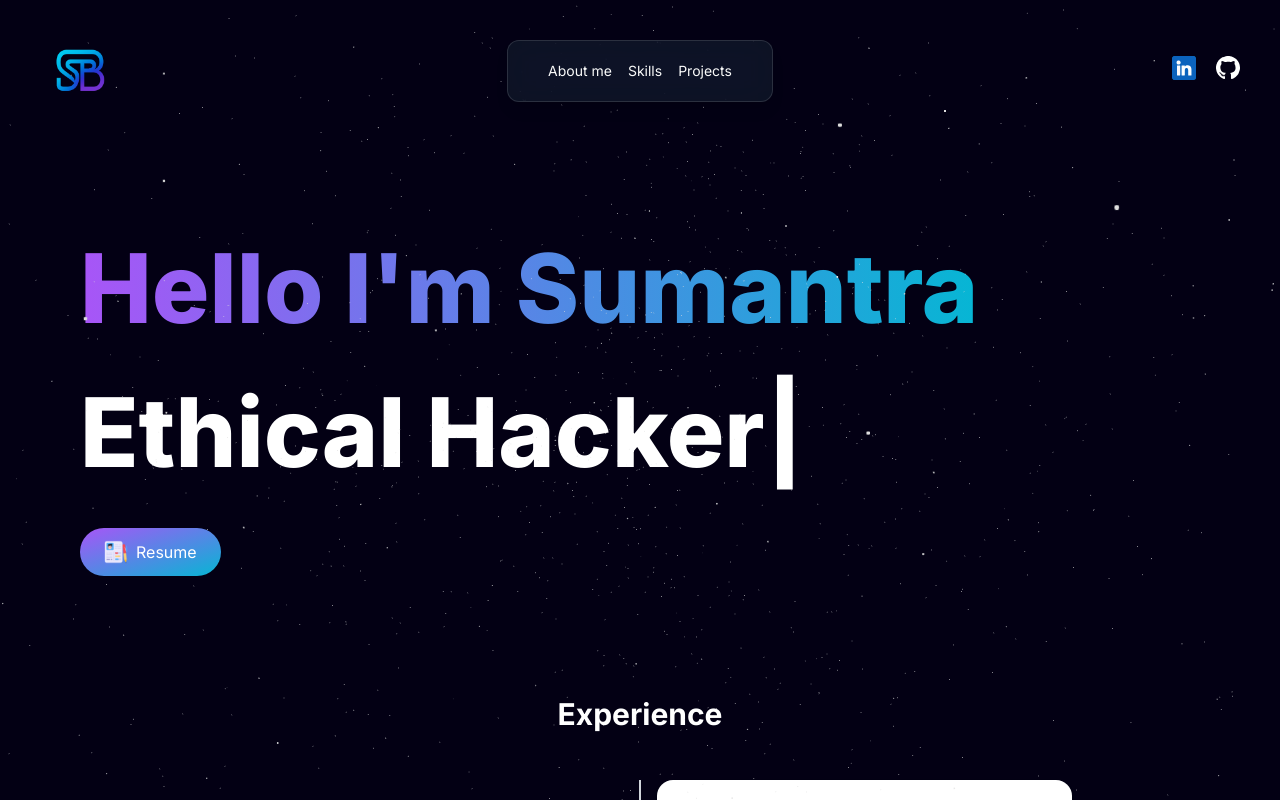
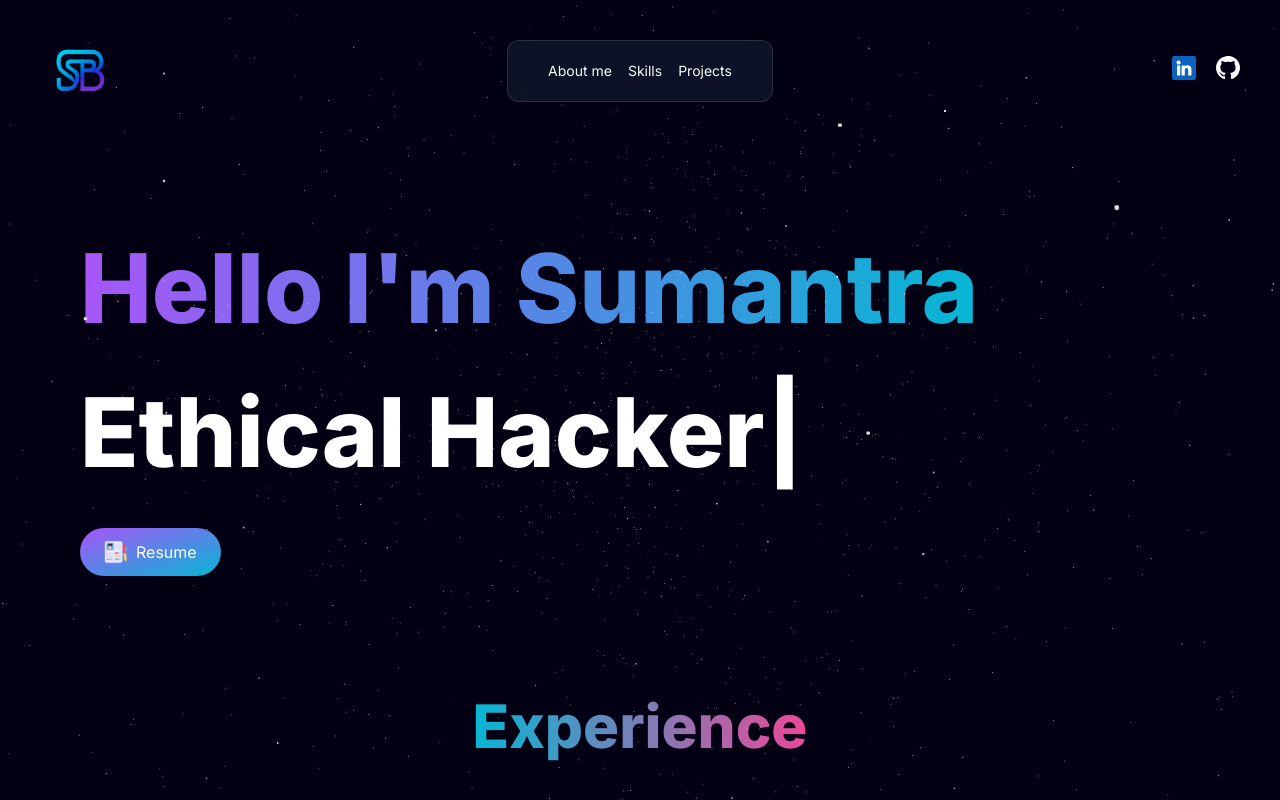
Before and after one commit to sumantra04/My-Portfolio, a Next.js app: page / in a window 1280 px wide. Shown: the top 800 px of the page. Built offline with nearby package versions, Linux system fonts and the light colour scheme; a web font is replaced by a local one.

Commit message:
Unnecessary files removed and some merged to one

```diff
--- a/components/main/Skills.tsx
+++ b/components/main/Skills.tsx
@@ -1,17 +1,74 @@
-import {
-  Backend_skill,
-  Skill_data,
-} from "@/constants";
-import React from "react";
-import SkillDataProvider from "../sub/SkillDataProvider";
-import SkillText from "../sub/SkillText";
+"use client"
+
+import React from 'react'
+import { motion } from 'framer-motion'
+import { slideInFromRight, slideInFromTop } from '@/utils/motion'
+import { Backend_skill, Skill_data } from "@/constants"
+import { useInView } from 'react-intersection-observer'
+import Image from 'next/image'
+
+interface Props {
+    src: string;
+    width: number;
+    height: number;
+    index: number;
+}
+
+const SkillDataProvider = ({ src, width, height, index }: Props) => {
+    const { ref, inView } = useInView({
+        triggerOnce: true
+    })
+
+    const imageVariants = {
+        hidden: { opacity: 0 },
+        visible: { opacity: 1 }
+    }
+
+    const animationDelay = 0.3
+    return (
+        <motion.div
+            ref={ref}
+            initial="hidden"
+            variants={imageVariants}
+            animate={inView ? "visible" : "hidden"}
+            custom={index}
+            transition={{ delay: index * animationDelay }}
+        >
+            <Image
+                src={src}
+                width={width}
+                height={height}
+                alt='skill image'
+            />
+        </motion.div>
+    )
+}
+
+const SkillText = () => {
+    return (
+        <div className='w-full h-auto flex flex-col items-center justify-center'>
+            <motion.div variants={slideInFromTop}></motion.div>
+            <motion.h2
+                initial={{ opacity: 0, x: -120 }}
+                whileInView={{ opacity: 1, x: 0 }}
+                transition={{ duration: 1, ease: 'easeOut' }}
+                className="text-5xl md:text-6xl text-white font-extrabold mb-16 text-center"
+            >
+                <span className="bg-gradient-to-r from-cyan-500 to-pink-500 text-transparent bg-clip-text">
+                    Skills and Tech Stack
+                </span>
+            </motion.h2>
+            <motion.div variants={slideInFromRight(0.5)}></motion.div>
+        </div>
+    )
+}
 
 const Skills = () => {
     return (
         <section
             id="skills"
             className="flex flex-col items-center justify-center gap-3 h-full relative overflow-hidden pb-20 pt-24"
-      style={{ transform: "scale(0.9" }}
+            style={{ transform: "scale(0.9)" }}
         >
             <SkillText />
 
@@ -27,7 +84,6 @@ const Skills = () => {
                 ))}
             </div>
 
-
             <div className="flex flex-row justify-around flex-wrap mt-4 gap-5 items-center">
                 {Backend_skill.map((image, index) => (
                     <SkillDataProvider
@@ -40,7 +96,7 @@ const Skills = () => {
                 ))}
             </div>
         </section>
-  );
-};
+    )
+}
 
-export default Skills;
+export default Skills
--- a/components/main/Timeline.tsx
+++ b/components/main/Timeline.tsx
@@ -6,7 +6,15 @@ import { motion } from 'framer-motion'
 export default function Timeline() {
   return (
     <div className="w-full max-w-4xl mx-auto px-4 py-16">
-      <h2 className="text-3xl text-white font-bold mb-12 text-center">Experience</h2>
+    <motion.h2
+    initial={{ opacity: 0, x: -120 }}
+    whileInView={{ opacity: 1, x: 0 }}
+    transition={{ duration: 1, ease: 'easeOut' }}
+    className="text-5xl md:text-6xl text-white font-extrabold mb-16 text-center">
+    <span className="bg-gradient-to-r from-cyan-500 to-pink-500 text-transparent bg-clip-text">
+    Experience
+    </span>
+    </motion.h2>
       <div className="relative">
         <div className="absolute left-1/2 transform -translate-x-1/2 h-full border-l-2 border-gray-300 dark:border-gray-600" />
 
--- a/components/sub/SkillDataProvider.tsx
+++ /dev/null
@@ -1,45 +0,0 @@
-"use client"
-
-import React from 'react'
-import {motion} from 'framer-motion'
-import { useInView } from 'react-intersection-observer'
-import Image from 'next/image';
-
-interface Props {
-    src: string;
-    width: number;
-    height: number;
-    index: number;
-}
-
-const SkillDataProvider = ({ src, width, height, index} : Props) => {
-    const {ref, inView} = useInView({
-        triggerOnce: true
-    })
-
-    const imageVariants = {
-        hidden: {opacity: 0},
-        visible: {opacity: 1}
-    }
-
-    const animationDelay = 0.3
-  return (
-  <motion.div
-  ref={ref}
-  initial="hidden"
-  variants={imageVariants}
-  animate={inView ? "visible" : "hidden"}
-  custom={index}
-  transition={{delay: index * animationDelay}}
-  >
-    <Image
-src={src}
-width={width}
-height={height}
-alt='skill image'
-    />
-  </motion.div>
-  )
-}
-
-export default SkillDataProvider
--- a/components/sub/SkillText.tsx
+++ /dev/null
@@ -1,26 +0,0 @@
-"use client"
-import React from 'react'
-import {motion} from 'framer-motion'
-import { slideInFromLeft, slideInFromRight, slideInFromTop } from '@/utils/motion'
-import { SparklesIcon } from '@heroicons/react/24/solid'
-
-const SkillText = () => {
-  return (
-    <div className='w-full h-auto flex flex-col items-center justify-center'>
-<motion.div
-          variants={slideInFromTop}>
-        </motion.div>
-        <motion.div
-        variants={slideInFromLeft(0.5)}
-        className='text-[30px] text-white font-medium mt-10px text-center mb-15px'
-        >
-            Skills and Tech Stack
-        </motion.div>
-        <motion.div
-        variants={slideInFromRight(0.5)}>
-        </motion.div>
-    </div>
-  )
-}
-
-export default SkillText
--- a/package.json
+++ b/package.json
@@ -13,6 +13,7 @@
     "@splinetool/react-spline": "^4.0.0",
     "clsx": "^2.1.1",
     "flatted": "^3.3.1",
+    "gsap": "^3.12.7",
     "next": "^14.2.13",
     "react": "^18.3.1",
     "react-dom": "^18.3.1",
```
Also changed, not shown: 1 other file (tests, documents, lock files or other folders). Lines whose indentation alone changed are shown as unchanged.
